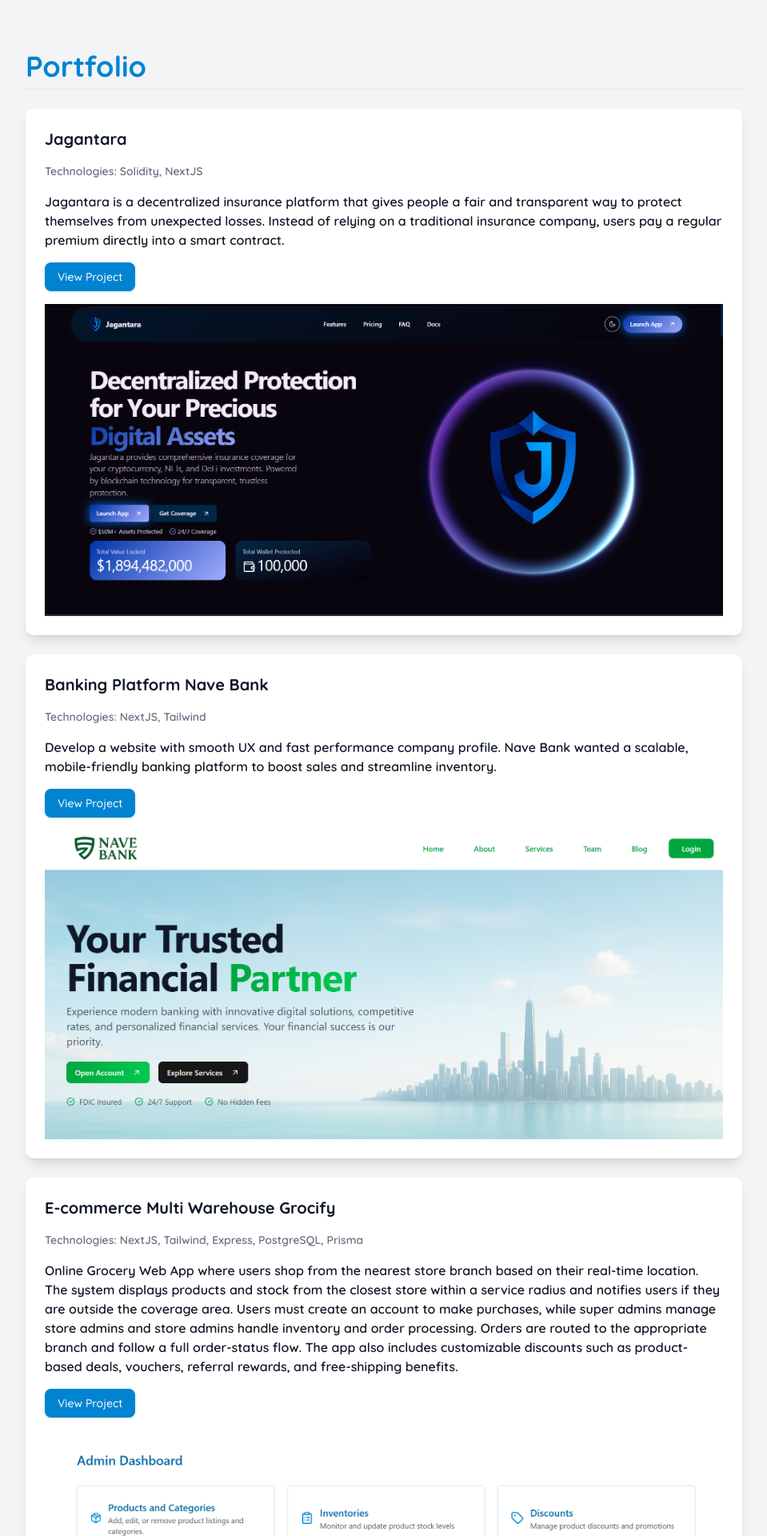
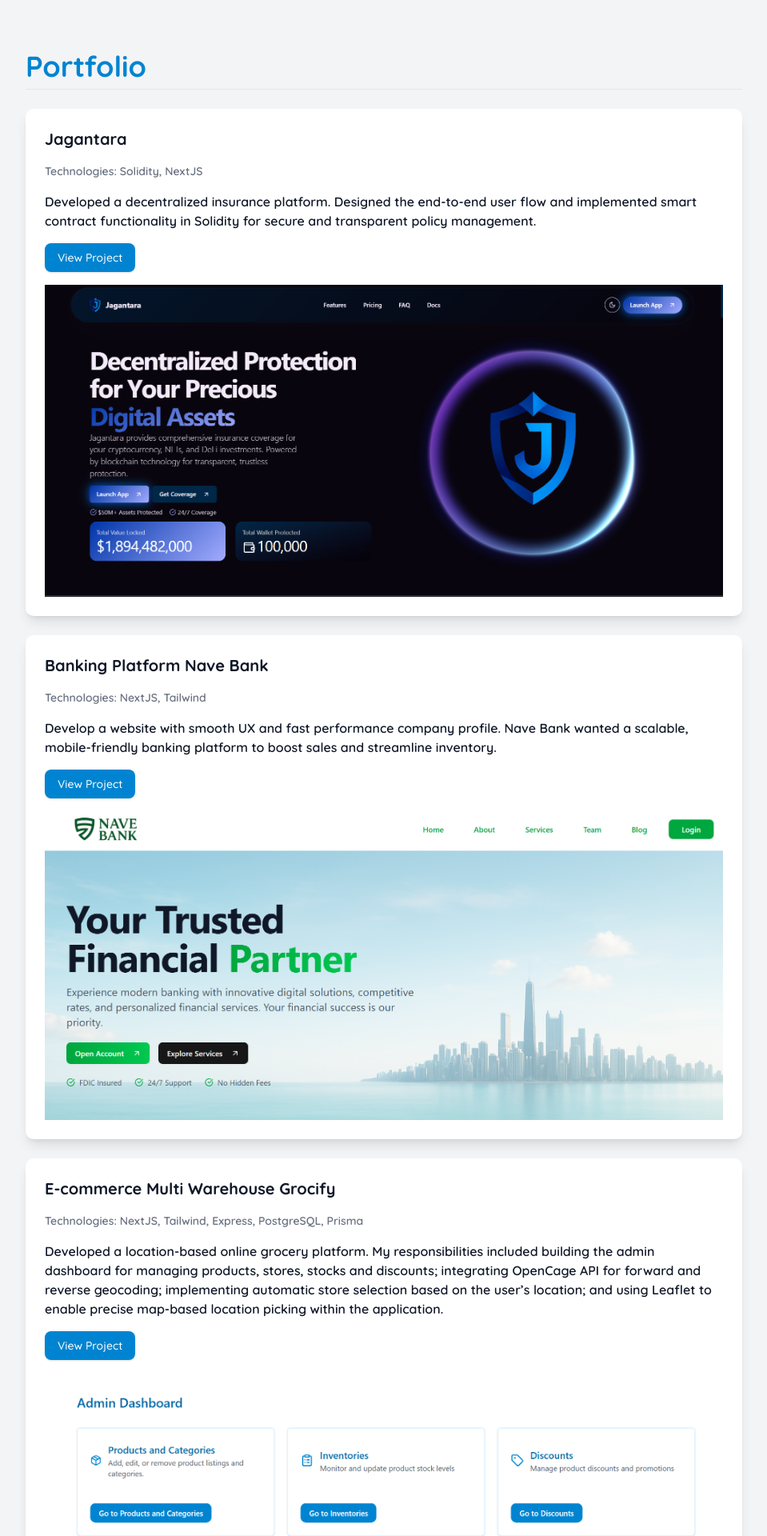
Before and after one commit to Web3EvanKJ/personal-website, a Next.js app: page / in a window 1280 px wide. Shown: the part 2032-3952 px from the top of the page at 80% size, without its empty margins (160-1119 px from the left). Built offline with nearby package versions, Linux system fonts and the light colour scheme.

Commit message:
Update project bio

```diff
--- a/src/components/PortfolioSection.tsx
+++ b/src/components/PortfolioSection.tsx
@@ -13,10 +13,9 @@
         <p className="text-sm text-gray-500">Technologies: Solidity, NextJS</p>
 
         <p>
-          Jagantara is a decentralized insurance platform that gives people a
-          fair and transparent way to protect themselves from unexpected losses.
-          Instead of relying on a traditional insurance company, users pay a
-          regular premium directly into a smart contract.
+          Developed a decentralized insurance platform. Designed the end-to-end
+          user flow and implemented smart contract functionality in Solidity for
+          secure and transparent policy management.
         </p>
 
         {/* Button linking to project */}
@@ -74,15 +73,12 @@
         </p>
 
         <p>
-          Online Grocery Web App where users shop from the nearest store branch
-          based on their real-time location. The system displays products and
-          stock from the closest store within a service radius and notifies
-          users if they are outside the coverage area. Users must create an
-          account to make purchases, while super admins manage store admins and
-          store admins handle inventory and order processing. Orders are routed
-          to the appropriate branch and follow a full order-status flow. The app
-          also includes customizable discounts such as product-based deals,
-          vouchers, referral rewards, and free-shipping benefits.
+          Developed a location-based online grocery platform. My
+          responsibilities included building the admin dashboard for managing
+          products, stores, stocks and discounts; integrating OpenCage API for
+          forward and reverse geocoding; implementing automatic store selection
+          based on the user’s location; and using Leaflet to enable precise
+          map-based location picking within the application.
         </p>
 
         {/* Button linking to project */}
```
